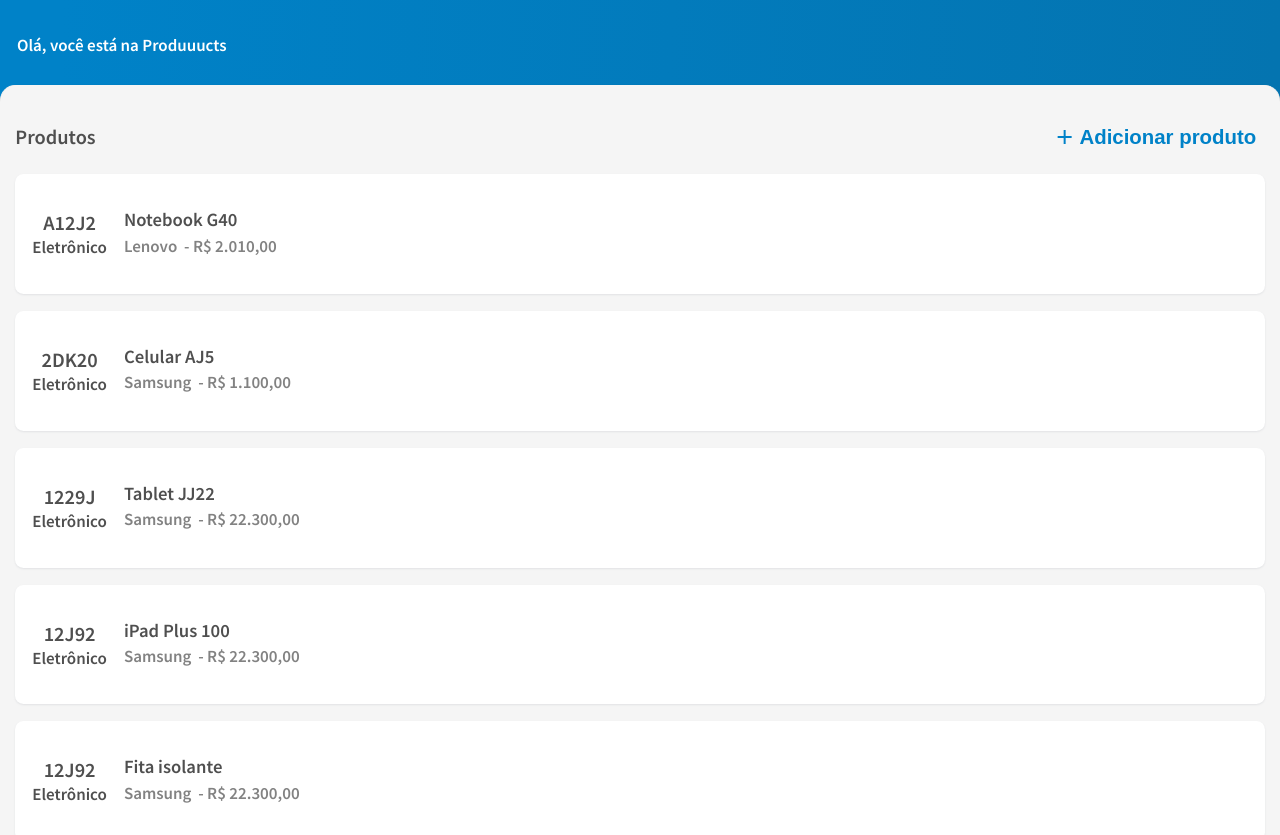
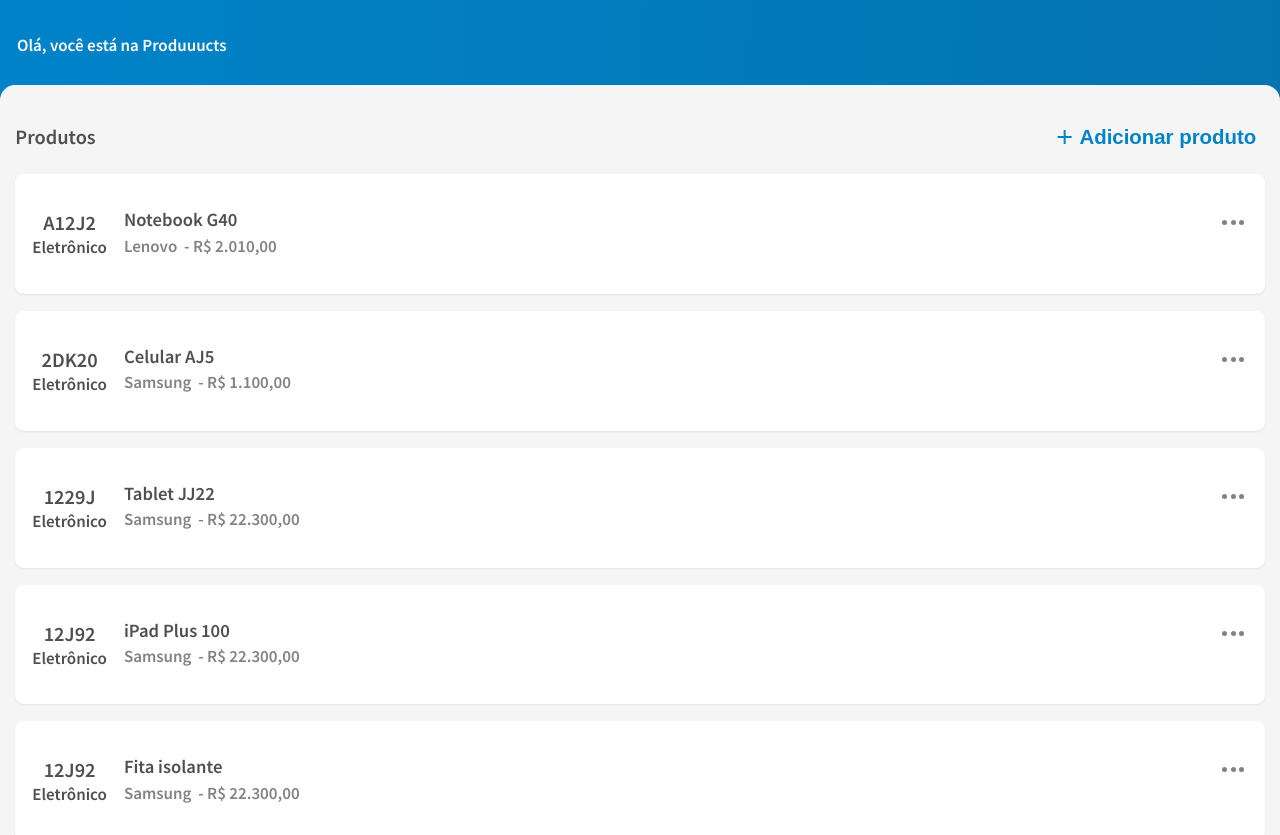
Before and after one commit to temppone/produuucts, a React (Create React App) app: page / in a window 1280 px wide. Shown: the top 835 px of the page. Built offline with nearby package versions, Linux system fonts and the light colour scheme.

Commit message:
feat: options on ProductCard

```diff
--- a/src/components/ProductCard/index.tsx
+++ b/src/components/ProductCard/index.tsx
@@ -1,5 +1,7 @@
 import React from "react";
+import Dropdown from "../Dropdown";
 import {
+  CardHeader,
   CardProductCategory,
   CardProductCode,
   CardProductCodeContainer,
@@ -10,6 +12,7 @@ import {
   CardProductPrice,
   CardProductProviderName,
   CardProductSubContainer,
+  OptionsBalls,
 } from "./styles";
 
 interface Props {
@@ -35,7 +38,15 @@ const ProductCard = ({
           <CardProductCategory>{category}</CardProductCategory>
         </CardProductCodeContainer>
         <CardProductDescriptionContainer>
-          <CardProductName>{name}</CardProductName>
+          <CardHeader>
+            <CardProductName>{name}</CardProductName>
+            <Dropdown>
+              <OptionsBalls />
+              <OptionsBalls />
+              <OptionsBalls />
+            </Dropdown>
+          </CardHeader>
+
           <CardProductSubContainer>
             <CardProductProviderName>{providerName}</CardProductProviderName>
 
--- a/src/components/ProductCard/styles.ts
+++ b/src/components/ProductCard/styles.ts
@@ -41,8 +41,25 @@ export const CardProductCategory = styled.h3`
 export const CardProductDescriptionContainer = styled.div`
   display: flex;
   flex-direction: column;
-  padding: 1rem;
+  width: 100%;
+  padding: 1rem 0rem 1rem 1rem;
   color: ${() => defaultTheme.palette.secundaryGrey};
+`;
+
+export const CardHeader = styled.div`
+  display: flex;
+  justify-content: space-between;
+  width: 100%;
+`;
+
+export const OptionsBalls = styled.div`
+  content: "";
+  display: inline-block;
+  width: 0.3rem;
+  height: 0.3rem;
+  border-radius: 50%;
+  background-color: ${() => defaultTheme.palette.tertiaryGrey};
+  margin-right: 0.2rem;
 `;
 
 export const CardProductName = styled.h3`
```
